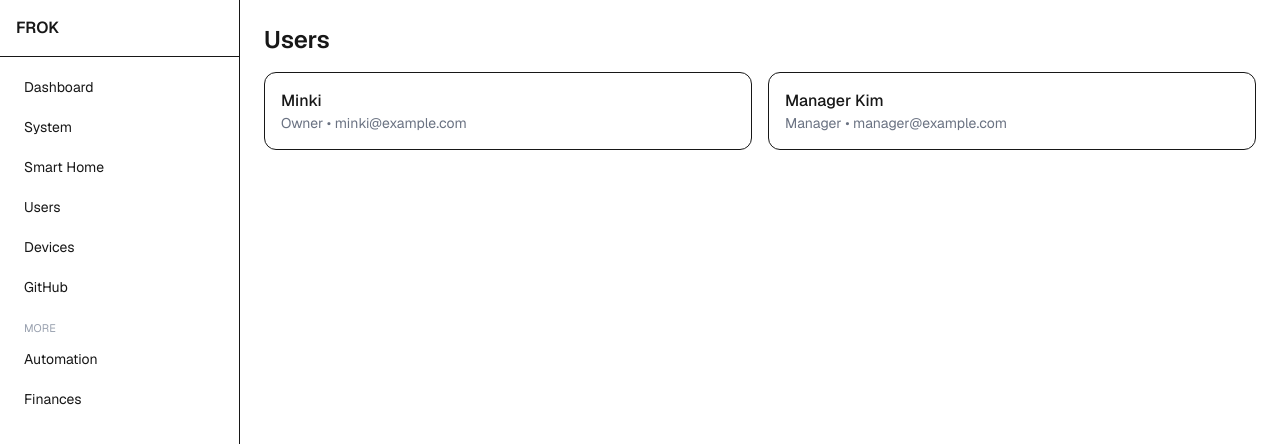
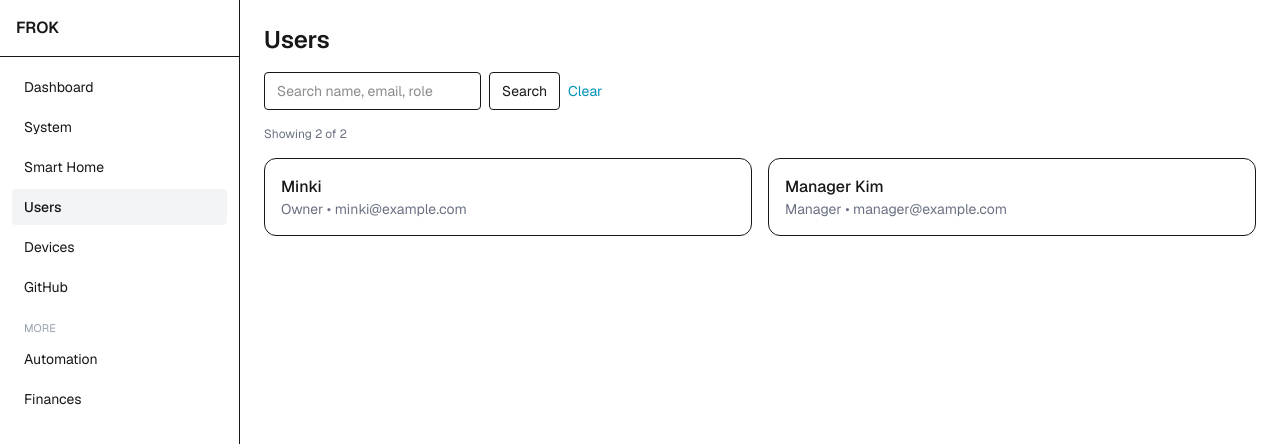
Before and after one commit to mlee0412/frok, a Next.js app in the folder apps/web/: page /users in a window 1280 px wide. Shown: the top 444 px of the page. Built offline with nearby package versions, Linux system fonts and the light colour scheme; no server answers.

Commit message:
feat(web): side nav, filters (users/devices), HA env check, system env panel

```diff
--- a/apps/web/src/app/dashboard/page.tsx
+++ b/apps/web/src/app/dashboard/page.tsx
@@ -68,7 +68,6 @@ export default async function DashboardPage() {
         </Card>
       </div>
 
-      {/* Side nav provides navigation; quick links removed */}
     </div>
   );
 }
--- a/apps/web/src/app/devices/page.tsx
+++ b/apps/web/src/app/devices/page.tsx
@@ -6,14 +6,59 @@ import type { Device } from '@frok/clients';
 export const dynamic = 'force-dynamic';
 export const revalidate = 0;
 
-export default async function DevicesPage() {
+export default async function DevicesPage({
+  searchParams,
+}: {
+  searchParams: { q?: string; type?: string; status?: 'online' | 'offline' | 'all' };
+}) {
+  const { q = '', type = '', status = 'all' } = searchParams;
   const devices = await getDevices();
+  const query = (q || '').toLowerCase().trim();
+  const typeQuery = (type || '').toLowerCase().trim();
+  const filtered = devices.filter((d) => {
+    const matchesText = query
+      ? [d.name, d.area, d.type].filter(Boolean).some((v) => String(v).toLowerCase().includes(query))
+      : true;
+    const matchesType = typeQuery ? (d.type || 'other').toLowerCase() === typeQuery : true;
+    const matchesStatus =
+      status === 'all'
+        ? true
+        : status === 'online'
+          ? d.online !== false
+          : d.online === false;
+    return matchesText && matchesType && matchesStatus;
+  });
 
   return (
     <div className="p-6 space-y-4">
       <h1 className="text-2xl font-semibold">Devices</h1>
+      <form method="get" className="flex flex-wrap items-center gap-2">
+        <input
+          type="text"
+          name="q"
+          defaultValue={q || ''}
+          placeholder="Search name, area, type"
+          className="border rounded px-3 py-2 text-sm"
+        />
+        <select name="type" defaultValue={type || ''} className="border rounded px-3 py-2 text-sm">
+          <option value="">All types</option>
+          <option value="light">Light</option>
+          <option value="media_player">Media Player</option>
+          <option value="climate">Climate</option>
+          <option value="sensor">Sensor</option>
+          <option value="other">Other</option>
+        </select>
+        <select name="status" defaultValue={status || 'all'} className="border rounded px-3 py-2 text-sm">
+          <option value="all">All</option>
+          <option value="online">Online</option>
+          <option value="offline">Offline</option>
+        </select>
+        <button type="submit" className="border rounded px-3 py-2 text-sm">Apply</button>
+        <a href="/devices" className="text-sm text-cyan-600 hover:underline">Clear</a>
+      </form>
+      <div className="text-xs text-gray-500">Showing {filtered.length} of {devices.length}</div>
       <div className="grid grid-cols-1 md:grid-cols-2 gap-4">
-        {devices.map((d: Device) => (
+        {filtered.map((d: Device) => (
           <Card key={d.id}>
             <div className="font-medium">{d.name}</div>
             <div className="text-sm text-gray-500">
--- a/apps/web/src/app/system/page.tsx
+++ b/apps/web/src/app/system/page.tsx
@@ -84,6 +84,8 @@ export default async function SystemPage() {
           <EnvRow name="GITHUB_TOKEN" />
           <EnvRow name="HOME_ASSISTANT_URL" />
           <EnvRow name="HOME_ASSISTANT_TOKEN" />
+          <EnvRow name="HA_BASE_URL" />
+          <EnvRow name="HA_TOKEN" />
         </div>
       </div>
     </div>
--- a/apps/web/src/app/users/page.tsx
+++ b/apps/web/src/app/users/page.tsx
@@ -6,14 +6,37 @@ import type { User } from '@frok/types';
 export const dynamic = 'force-dynamic';
 export const revalidate = 0;
 
-export default async function UsersPage() {
+export default async function UsersPage({
+  searchParams,
+}: {
+  searchParams: { q?: string };
+}) {
+  const { q = '' } = searchParams;
   const users = await getUsers();
+  const query = (q || '').toLowerCase().trim();
+  const filtered = query
+    ? users.filter((u) =>
+        [u.name, u.email, u.role].filter(Boolean).some((v) => String(v).toLowerCase().includes(query)),
+      )
+    : users;
 
   return (
     <div className="p-6 space-y-4">
       <h1 className="text-2xl font-semibold">Users</h1>
+      <form method="get" className="flex items-center gap-2">
+        <input
+          type="text"
+          name="q"
+          defaultValue={q || ''}
+          placeholder="Search name, email, role"
+          className="border rounded px-3 py-2 text-sm"
+        />
+        <button type="submit" className="border rounded px-3 py-2 text-sm">Search</button>
+        <a href="/users" className="text-sm text-cyan-600 hover:underline">Clear</a>
+      </form>
+      <div className="text-xs text-gray-500">Showing {filtered.length} of {users.length}</div>
       <div className="grid grid-cols-1 md:grid-cols-2 gap-4">
-        {users.map((u: User) => (
+        {filtered.map((u: User) => (
           <Card key={u.id}>
             <div className="font-medium">{u.name}</div>
             <div className="text-sm text-gray-500">
--- a/apps/web/src/components/layout/AppShell.tsx
+++ b/apps/web/src/components/layout/AppShell.tsx
@@ -1,27 +1,12 @@
 import React from 'react';
-import Link from 'next/link';
+import SideNav from '@/components/layout/SideNav';
 
 type Props = { children: React.ReactNode };
 
 export default function AppShell({ children }: Props) {
   return (
     <div className="min-h-screen flex">
-      <aside className="w-60 shrink-0 border-r">
-        <div className="p-4 border-b font-semibold">
-          <Link href="/">FROK</Link>
-        </div>
-        <nav className="p-3 text-sm grid gap-1">
-          <Link href="/dashboard" className="px-3 py-2 rounded hover:bg-gray-50">Dashboard</Link>
-          <Link href="/system" className="px-3 py-2 rounded hover:bg-gray-50">System</Link>
-          <Link href="/smart-home" className="px-3 py-2 rounded hover:bg-gray-50">Smart Home</Link>
-          <Link href="/users" className="px-3 py-2 rounded hover:bg-gray-50">Users</Link>
-          <Link href="/devices" className="px-3 py-2 rounded hover:bg-gray-50">Devices</Link>
-          <Link href="/github" className="px-3 py-2 rounded hover:bg-gray-50">GitHub</Link>
-          <div className="mt-3 text-[11px] uppercase text-gray-400 px-3">More</div>
-          <Link href="/automation" className="px-3 py-2 rounded hover:bg-gray-50">Automation</Link>
-          <Link href="/finances" className="px-3 py-2 rounded hover:bg-gray-50">Finances</Link>
-        </nav>
-      </aside>
+      <SideNav />
       <main className="flex-1">{children}</main>
     </div>
   );
--- /dev/null
+++ b/apps/web/src/components/layout/SideNav.tsx
@@ -0,0 +1,37 @@
+'use client';
+import React from 'react';
+import Link from 'next/link';
+import { usePathname } from 'next/navigation';
+
+function Item({ href, children }: { href: string; children: React.ReactNode }) {
+  const pathname = usePathname();
+  const active = pathname === href || (href !== '/' && pathname.startsWith(href));
+  const base = 'px-3 py-2 rounded block';
+  const cls = active ? `${base} bg-gray-100 font-medium` : `${base} hover:bg-gray-50`;
+  return (
+    <Link href={href} className={cls}>
+      {children}
+    </Link>
+  );
+}
+
+export default function SideNav() {
+  return (
+    <aside className="w-60 shrink-0 border-r">
+      <div className="p-4 border-b font-semibold">
+        <Link href="/">FROK</Link>
+      </div>
+      <nav className="p-3 text-sm grid gap-1">
+        <Item href="/dashboard">Dashboard</Item>
+        <Item href="/system">System</Item>
+        <Item href="/smart-home">Smart Home</Item>
+        <Item href="/users">Users</Item>
+        <Item href="/devices">Devices</Item>
+        <Item href="/github">GitHub</Item>
+        <div className="mt-3 text-[11px] uppercase text-gray-400 px-3">More</div>
+        <Item href="/automation">Automation</Item>
+        <Item href="/finances">Finances</Item>
+      </nav>
+    </aside>
+  );
+}
```
